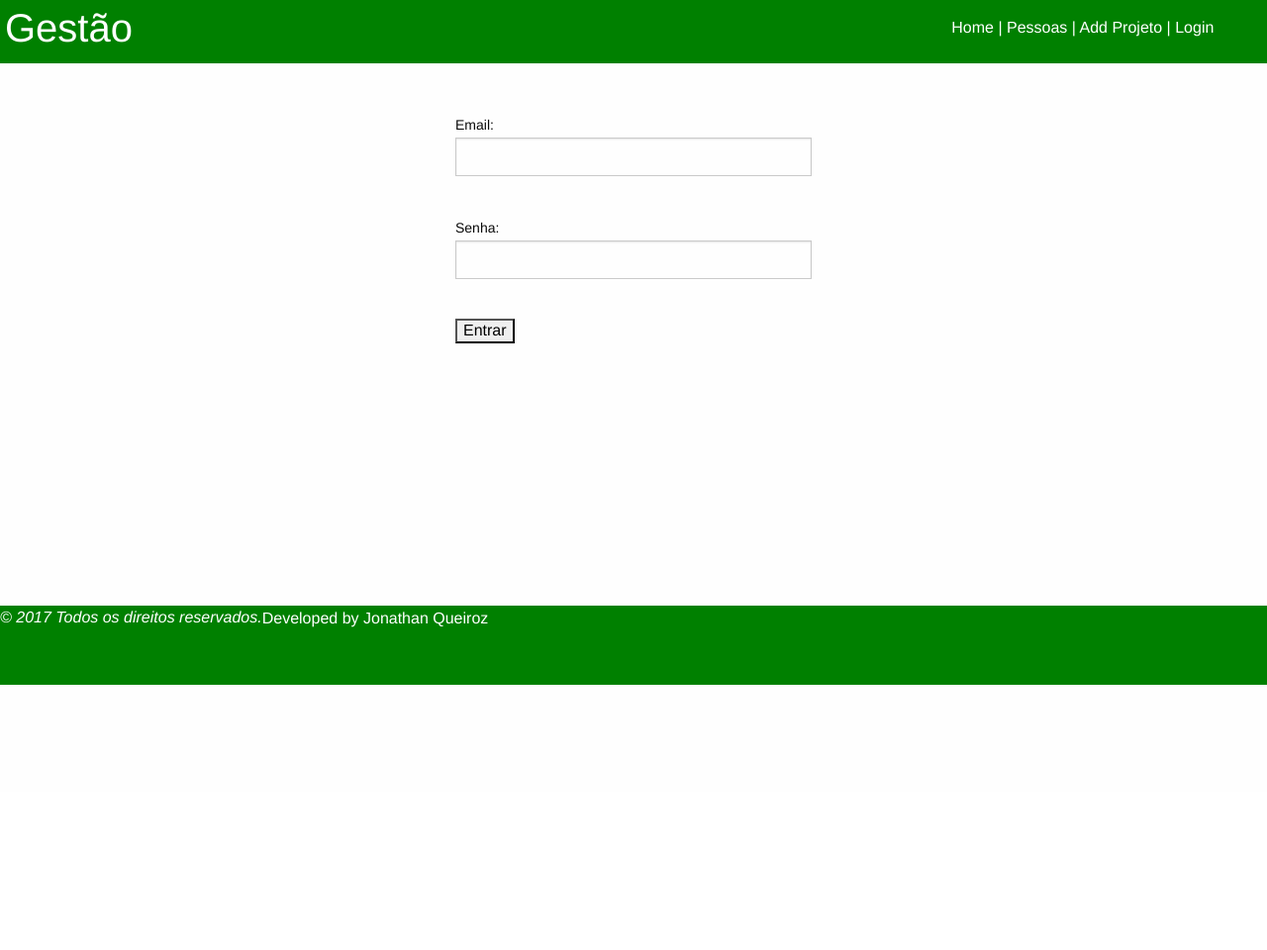
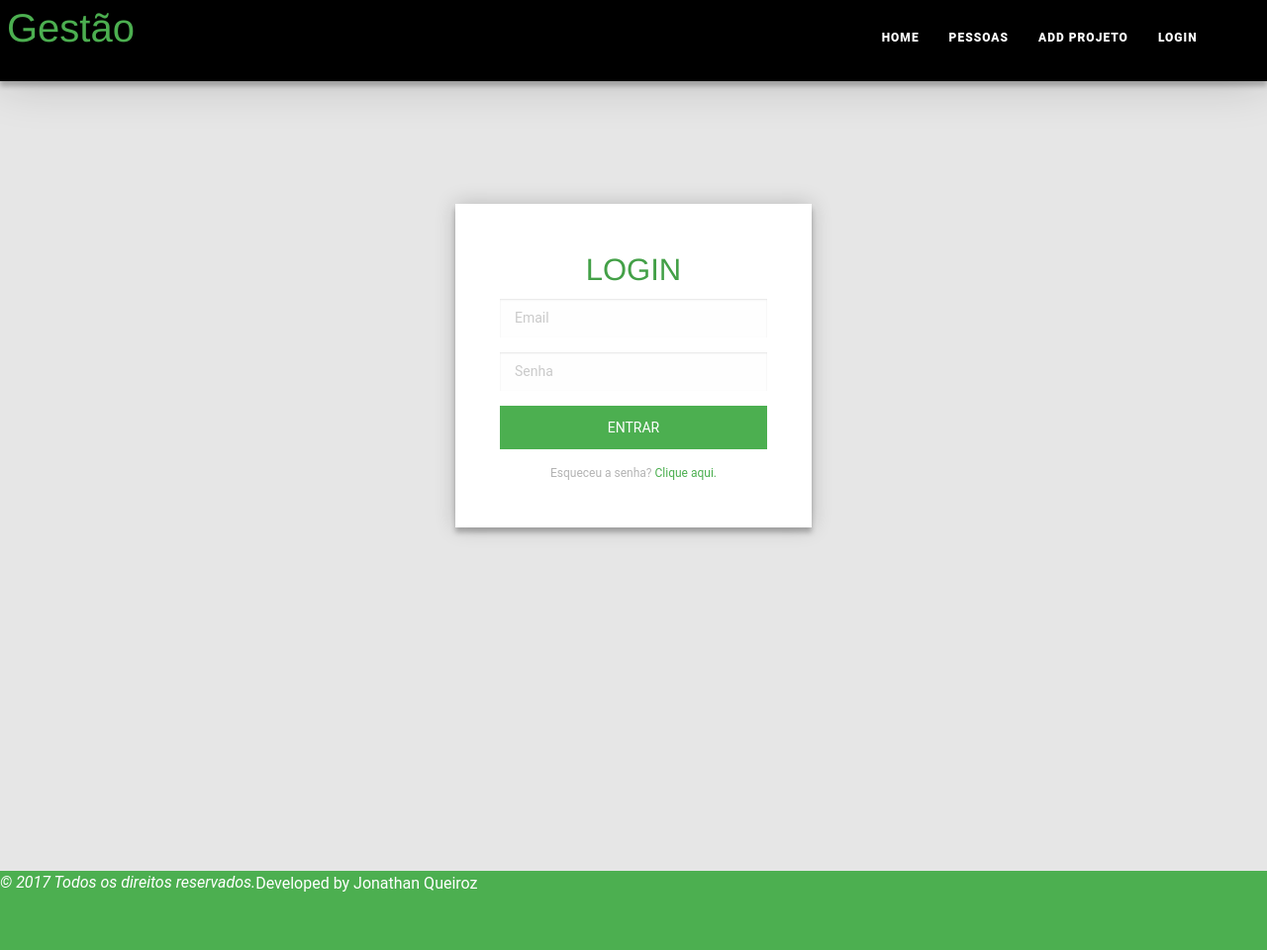
Before and after one commit to jonathanqueiroz/gestao, a CodeIgniter app: page /gestao/usuario in a window 1280 px wide. Shown: the whole page at 99% size. Before the commit the page ends 692 px from the top, so only its background shows below. Run offline with CodeIgniter, Linux system fonts and the light colour scheme; some libraries are stand-ins or nearby versions.

Commit message:
Css
Css para login, menu, cadastro projeto

```diff
--- a/application/config/config.php
+++ b/application/config/config.php
@@ -23,7 +23,7 @@ defined('BASEPATH') OR exit('No direct script access allowed');
 | a PHP script and you can easily do that on your own.
 |
 */
-$config['base_url'] = 'http://localhost/tcc';
+$config['base_url'] = 'http://localhost/gestao';
 
 /*
 |--------------------------------------------------------------------------
--- a/application/views/templates/header.php
+++ b/application/views/templates/header.php
@@ -12,17 +12,18 @@
         </head>
         <body>
 			<div class="grid-x toolbar_">
-                <div class="large-9 cell"><h2>Gestão</h2></div>
+                <div class="large-8 cell"><h2>Gestão</h2></div>
                 <?php if (!isset($_SESSION['usuario']))
                 { ?>
-            		<div class="large-3 cell menu_toolbar">
-            			<p><a href="<?php echo site_url('projeto'); ?>">Home</a> | <a href="<?php echo site_url('pessoa'); ?>">Pessoas</a> | <a href="<?php echo site_url('projeto/create'); ?>">Add Projeto</a> | <a href="<?php echo site_url('usuario'); ?>">Login</a></p>
+            		<div class="large-4 cell menu_toolbar">
+            			<ul><li><a href="<?php echo site_url('projeto'); ?>">Home</a></li><li><a href="<?php echo site_url('pessoa'); ?>">Pessoas</a></li><li><a href="<?php echo site_url('projeto/create'); ?>">Add Projeto</a></li><li><a href="<?php echo site_url('usuario'); ?>">Login</a></li></ul>
             		</div>
 				<?php }
 				else { ?>
 					<div class="large-3 cell menu_toolbar">
-            			<p><a href="<?php echo site_url('projeto'); ?>">Home</a> | <a href="<?php echo site_url('pessoa'); ?>">Pessoas</a> | <a href="<?php echo site_url('projeto/create'); ?>">Add Projeto</a> | <a href="<?php echo site_url('usuario/logoff'); ?>">Logoff</a></p>
+                        <ul><li><a href="<?php echo site_url('projeto'); ?>">Home</a></li><li><a href="<?php echo site_url('pessoa'); ?>">Pessoas</a></li><li><a href="<?php echo site_url('projeto/create'); ?>">Add Projeto</a></li><a href="<?php echo site_url('usuario/logoff'); ?>">Logoff</a></li></ul>
             		</div>
 				<?php } ?>
             </div>
+
             <div class="grid-container conteudo">
--- a/application/views/templates/login.php
+++ b/application/views/templates/login.php
@@ -1,24 +1,11 @@
-<form action="<?php echo base_url('usuario/login'); ?>" method="post">
-	<div class="grid-container">
-		<div class="grid-x grid-margin-x">
-			<div class="medium-6 large-4 large-offset-4 cell">
-				<label for="login">Email:
-					<input type="email" name="login" required="required">
-				</label>
-				</div>
-			</div>
-			<br>
-			<div class="grid-x grid-margin-x">
-				<div class="medium-6 large-4 large-offset-4 cell">
-					<label for="senha">Senha:
-						<input type="password" name="senha" required="required"></label>
-				</div>
-			</div>
-			<br>
-			<div class="grid-x grid-margin-x">
-				<div class="medium-6 large-4 large-offset-4 cell cell">
-					<input type="submit" value="Entrar">
-				</div>
-			</div>
-	</div>
-</form>
+<div class="login-page">
+  <div class="form">
+    <form class="login-form" action="<?php echo base_url('usuario/login'); ?>" method="post">
+      <h3 class="login-text">Login</h3>
+      <input type="text" placeholder="Email" focus/>
+      <input type="password" placeholder="Senha"/>
+      <button>Entrar</button>
+      <p class="message">Esqueceu a senha? <a href="#">Clique aqui.</a></p>
+    </form>
+  </div>
+</div>
--- a/css/tcc.css
+++ b/css/tcc.css
@@ -1,29 +1,192 @@
 .toolbar_ {
-	background-color: green;
-	color: white;
-	padding-left: 5px;
+	background-color: #4caf50;
+	background-color: black;
+	color: #4caf50;
+	padding-left: 7px;
+	box-shadow: 0 0 50px 0 rgba(0, 0, 0, 0.2), 0 5px 5px 0 rgba(0, 0, 0, 0.24);
+
+}
+
+.menu_toolbar a:hover, a:focus, a:active {
+    color: #4caf50;
+    text-decoration: none;
+}
+.menu_toolbar a {
+    text-decoration: none;
+    transition: color 0.1s, background-color 0.1s;
+}
+.menu_toolbar a {
+    position: relative;
+    display: block;
+    padding: 10px 0;
+    margin: 0 5px;
+    letter-spacing: 1px;
+    font-size: 12px;
+    line-height: 16px;
+    font-weight: 900;
+    text-transform: uppercase;
+    transition: color 0.1s,background-color 0.1s,padding 0.2s ease-in;
+    color: #000;
+}
+.menu_toolbar a::before {
+    content: '';
+    display: block;
+    position: absolute;
+    bottom: 0px;
+    left: 0;
+    height: 4px;
+    width: 100%;
+    background-color: #4caf50;
+    transform-origin: right top;
+    transform: scale(0, 1);
+    transition: color 0.1s,transform 0.2s ease-out;
+}
+.menu_toolbar a:active::before {
+    background-color: #4caf50;
+}
+.menu_toolbar a:hover::before, a:focus::before {
+    transform-origin: left top;
+    transform: scale(1, 1);
+}
+
+
+
+.menu_toolbar ol, ul {
+    list-style: none;
+}
+.menu_toolbar li {
+    display: inline-block;
+    padding: 20px 10px 10px;
+    vertical-align: middle;
 }
 
 .toolbar_ a {
 	color: white;
+	text-transform: uppercase;
 }
 
-.menu_toolbar {
+.menu_toolbar p{
 	padding-top: 15px;
+	padding-left: 85px;
 }
 
 .toolbar_ a:hover {
-	color: lightgrey;
+	color: #43a047;
+}
+
+.line {
+	height: 12px;
+	background-color: #4caf50;
+
 }
 
 .conteudo{
-	min-height: 500px;
-	padding-top: 50px;
+	min-height: calc(100vh - 50px);
+	padding-top: 30px;
 }
 
 .footer_{
-	min-height: 80px;
-	background-color: green;
+	height: 80px;
+	background-color: #4caf50;
 	text-align: center;
 	color: white;
 }
+
+.login_box {
+	width: 400px;
+	border-style: 1px solid black;
+}
+
+
+@import url(https://fonts.googleapis.com/css?family=Roboto:300);
+
+.login-page {
+  width: 360px;
+  padding: 8% 0 0;
+  margin: auto;
+}
+.form {
+  position: relative;
+  z-index: 1;
+  background: #ffffff;
+  max-width: 360px;
+  margin: 0 auto 100px;
+  padding: 45px;
+  text-align: center;
+  box-shadow: 0 0 20px 0 rgba(0, 0, 0, 0.2), 0 5px 5px 0 rgba(0, 0, 0, 0.24);
+}
+.form input {
+  font-family: "Roboto", sans-serif;
+  outline: 0;
+  width: 100%;
+  border: 0;
+  margin: 0 0 15px;
+  padding: 15px;
+  box-sizing: border-box;
+  font-size: 14px;
+}
+.form button {
+  font-family: "Roboto", sans-serif;
+  text-transform: uppercase;
+  outline: 0;
+  background: #4caf50;
+  width: 100%;
+  border: 0;
+  padding: 15px;
+  color: #ffffff;
+  font-size: 14px;
+  -webkit-transition: all 0.3 ease;
+  transition: all 0.3 ease;
+  cursor: pointer;
+}
+.form button:hover,
+.form button:active,
+.form button:focus {
+  background: #43a047;
+}
+.form .message {
+  margin: 15px 0 0;
+  color: #b3b3b3;
+  font-size: 12px;
+}
+.form .message a {
+  color: #4caf50;
+  text-decoration: none;
+}
+.form .register-form {
+  display: none;
+}
+
+body {
+  background-color: rgb(230, 230, 230);
+  color: #43a047;
+  font-family: "Roboto", sans-serif;
+  -webkit-font-smoothing: antialiased;
+  -moz-osx-font-smoothing: grayscale;
+}
+
+.login-text {
+	color: #43a047;
+	text-transform: uppercase;
+}
+
+label {
+	color: #43a047;
+	text-transform: uppercase;
+}
+
+.form_box {
+	background-color: white;
+}
+
+.form_cadastro input, textarea{
+	border: 0;
+}
+
+.form_cadastro input:focus, textarea:focus{
+    box-shadow: 0 0 5px #43a047;
+}
+
+textarea{
+	resize: none;
+}
```
Also changed, not shown: application/views/projeto/cadastro.php (+8 -6 lines).
